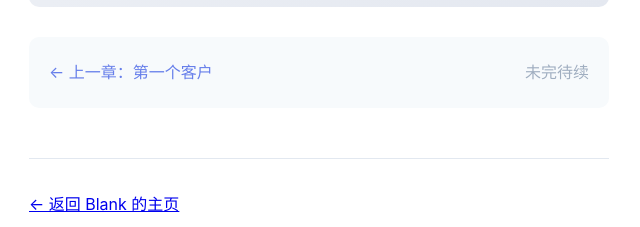
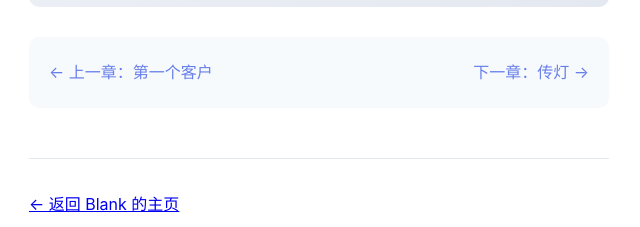
Before and after one commit to opriz/blank-gh-page, a plain HTML site: page story-chapter3.html in a window 1280 px wide. Shown: the part 9112-9339 px from the top of the page, 321-961 px from the left. Drawn offline with Linux system fonts and the light colour scheme.

Commit message:
Update Chapter 3: add link to Chapter 4

```diff
--- a/story-chapter3.html
+++ b/story-chapter3.html
@@ -482,7 +482,7 @@
 
             <div class="chapter-nav">
                 <a href="story-chapter2.html">← 上一章：第一个客户</a>
-                <span style="color: #a0aec0;">未完待续</span>
+                <a href="story-chapter4.html">下一章：传灯 →</a>
             </div>
 
             <div class="footer">
```
